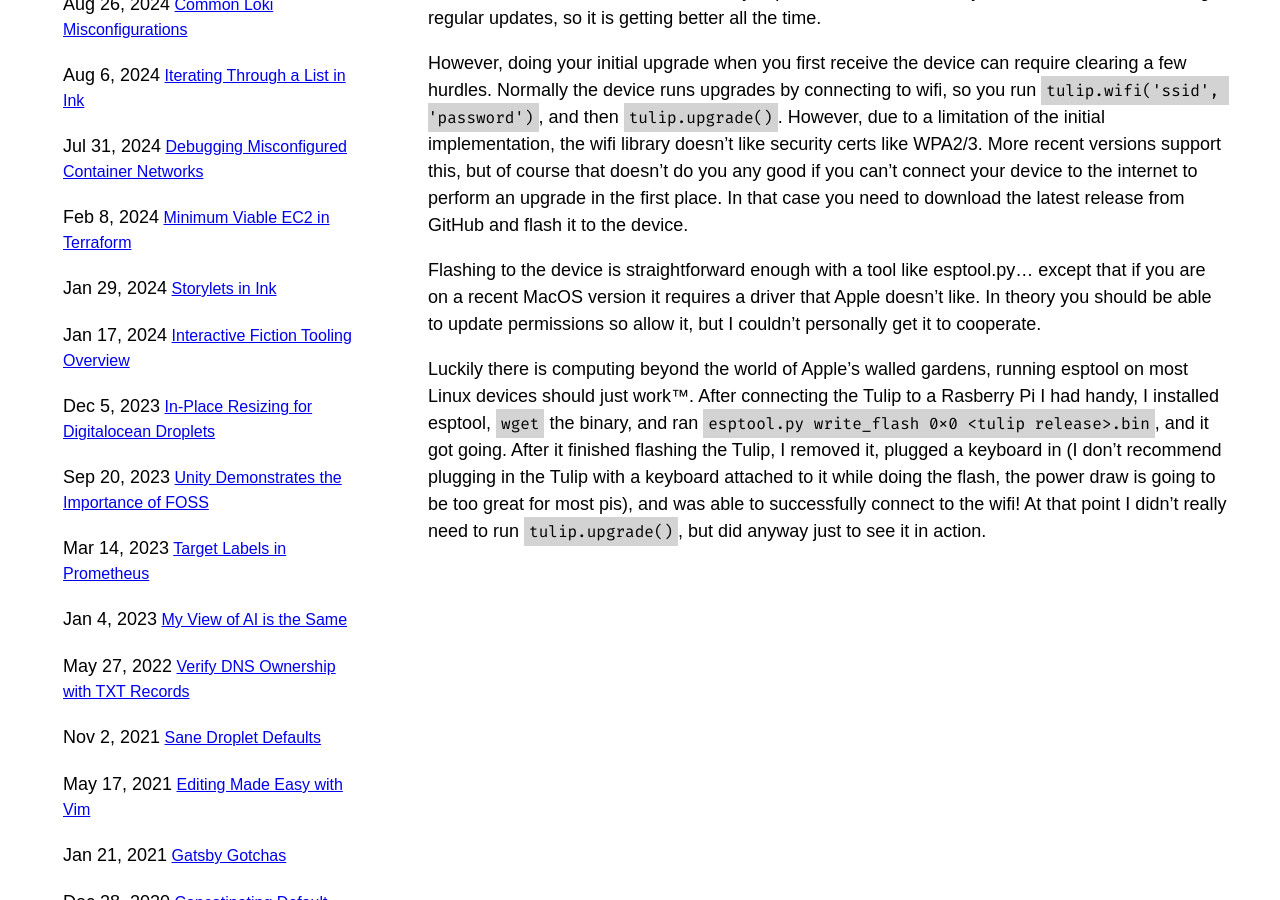
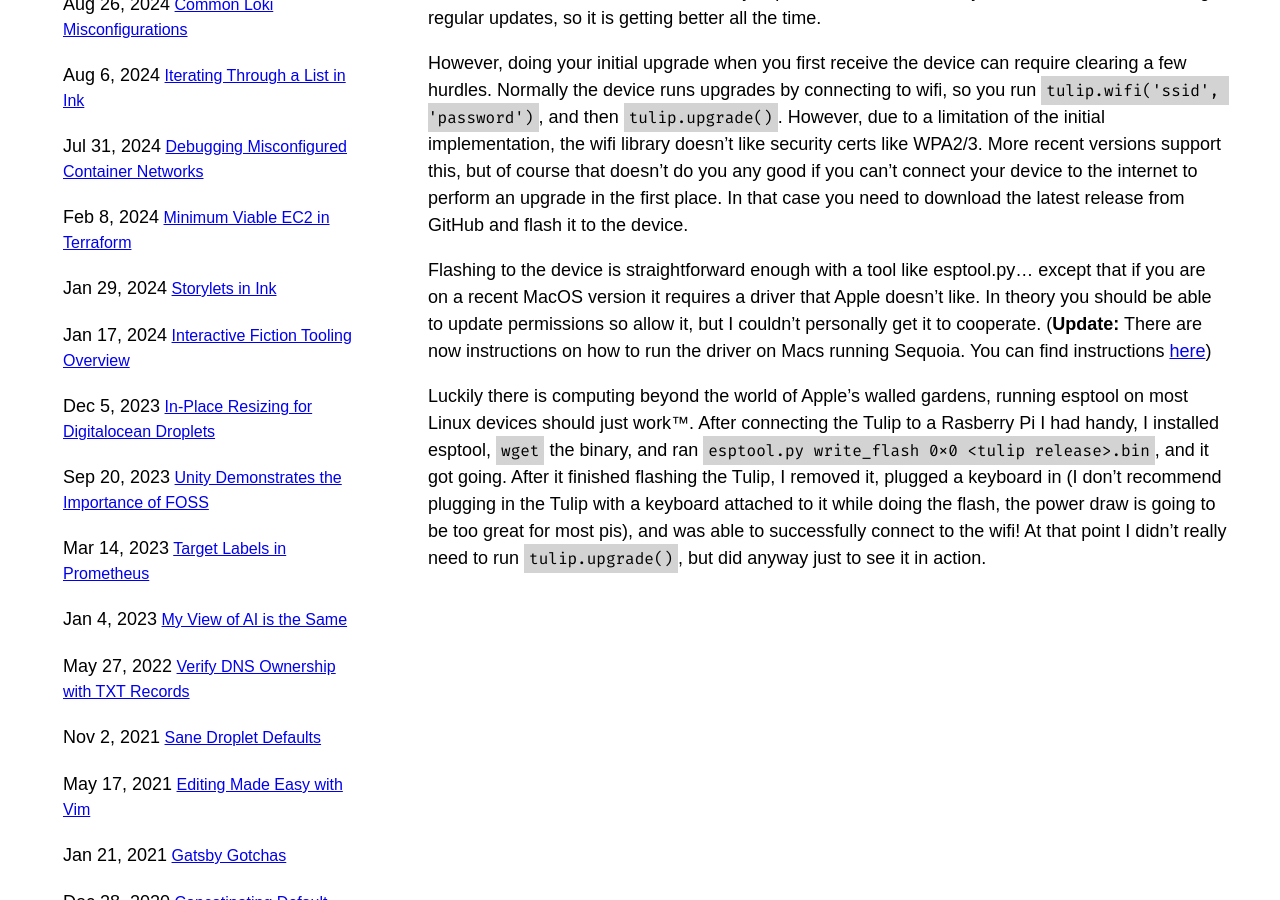
Before and after one commit to pauljickling/pauljickling.github.io, a Jekyll site: the page built from _posts/2024-12-02-Upgrading_the_Firmware_on_a_Tulip.md, in a window 1280 px wide and 900 px high, scrolled down 375 px. Built offline with Jekyll 4.4.1, drawn with Linux system fonts in a browser that asks for light colours; some web fonts are replaced.

Commit message:
updated blog post
Signed-off-by: Paul Jickling <paul.jickling@ethereum.org>

```diff
--- a/_posts/2024-12-02-Upgrading_the_Firmware_on_a_Tulip.md
+++ b/_posts/2024-12-02-Upgrading_the_Firmware_on_a_Tulip.md
@@ -7,6 +7,6 @@ The [Tulip computer](https://tulip.computer) is a cool, tiny device that provide
 
 However, doing your initial upgrade when you first receive the device can require clearing a few hurdles. Normally the device runs upgrades by connecting to wifi, so you run `tulip.wifi('ssid', 'password')`, and then `tulip.upgrade()`. However, due to a limitation of the initial implementation, the wifi library doesn't like security certs like WPA2/3. More recent versions support this, but of course that doesn't do you any good if you can't connect your device to the internet to perform an upgrade in the first place. In that case you need to download the latest release from GitHub and flash it to the device.
 
-Flashing to the device is straightforward enough with a tool like esptool.py... except that if you are on a recent MacOS version it requires a driver that Apple doesn't like. In theory you should be able to update permissions so allow it, but I couldn't personally get it to cooperate.
+Flashing to the device is straightforward enough with a tool like esptool.py... except that if you are on a recent MacOS version it requires a driver that Apple doesn't like. In theory you should be able to update permissions so allow it, but I couldn't personally get it to cooperate. (**Update:** There are now instructions on how to run the driver on Macs running Sequoia. You can find instructions [here](https://github.com/WCHSoftGroup/ch34xser_macos/issues/27#issuecomment-2524266376))
 
 Luckily there is computing beyond the world of Apple's walled gardens, running esptool on most Linux devices should just work™. After connecting the Tulip to a Rasberry Pi I had handy, I installed esptool, `wget` the binary, and ran `esptool.py write_flash 0x0 <tulip release>.bin`, and it got going. After it finished flashing the Tulip, I removed it, plugged a keyboard in (I don't recommend plugging in the Tulip with a keyboard attached to it while doing the flash, the power draw is going to be too great for most pis), and was able to successfully connect to the wifi! At that point I didn't really need to run `tulip.upgrade()`, but did anyway just to see it in action.
```
